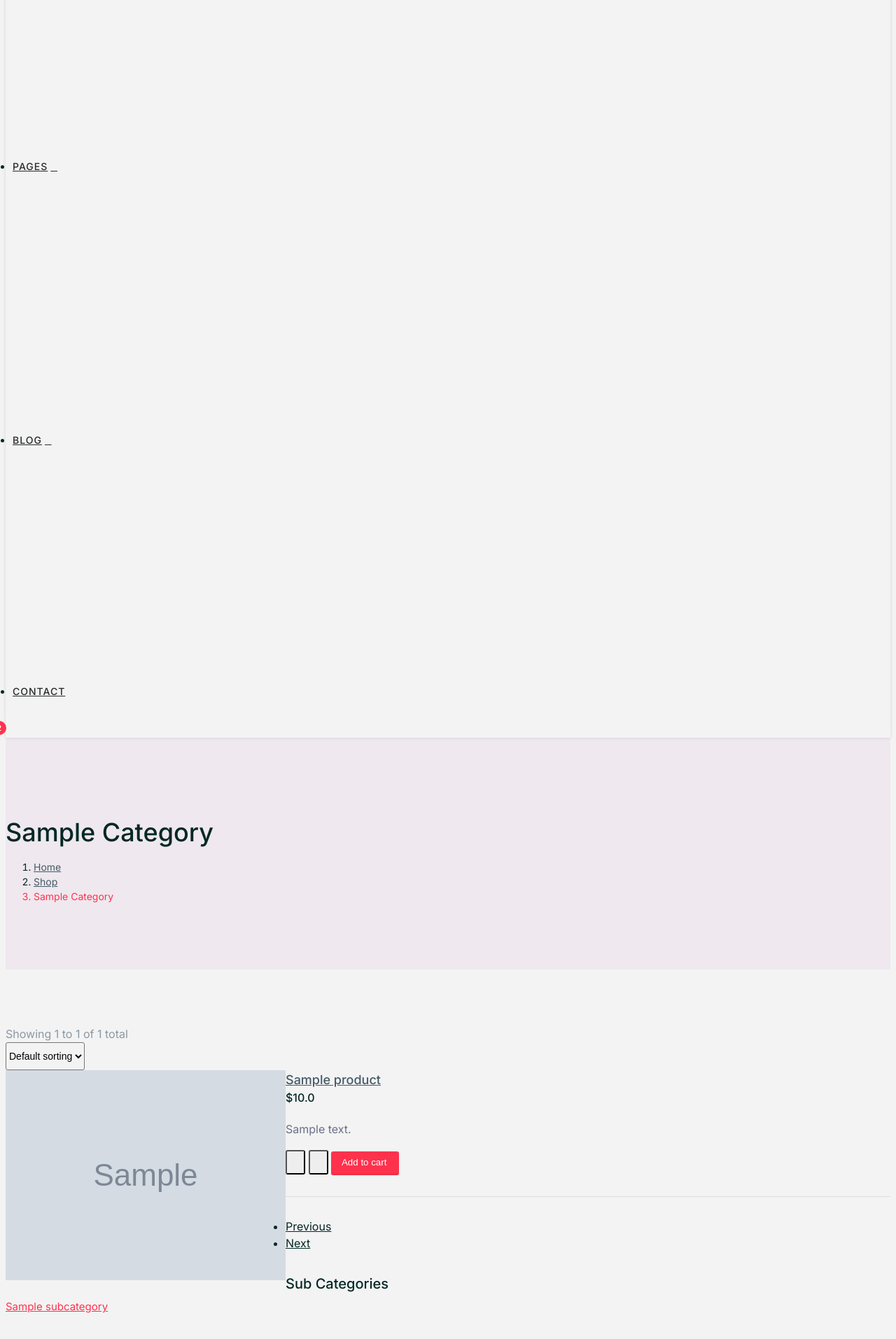
After one commit to MahmudulHassan5809/Ecommerce-Django, a Django app: a page that uses templates/ecom/category_products.html in a window 1280 px wide. The commit adds this page. Shown: the part 3400-5313 px from the top of the page at 70% size. Run offline with Django 3.2, Linux system fonts and the light colour scheme; tables that the repository leaves empty hold one stand-in row (values such as "Sample post"); grey boxes marked "Sample" are stand-in pictures; some libraries are stand-ins or nearby versions.

Commit message:
Category Product Page Created

```diff
--- a/ecom/forms.py
+++ b/ecom/forms.py
@@ -1,7 +1,7 @@
 from django import forms
 from django.forms import FileInput
 from django.forms import ModelForm
-from .models import Product, ProductImage
+from .models import Product, ProductImage, Brand
 
 
 class ProductForm(forms.ModelForm):
@@ -19,3 +19,16 @@
     class Meta:
         model = Product
         exclude = ('slug',)
+
+
+class BrandForm(forms.ModelForm):
+    name = forms.ModelMultipleChoiceField(
+        label="Brand Name", widget=forms.CheckboxSelectMultiple, queryset=Brand.objects.all())
+
+    class Meta:
+        model = Brand
+        exclude = ('slug',)
+
+    def __init__(self, *args, **kwargs):
+        super(BrandForm, self).__init__(*args, **kwargs)
+        self.fields['name'].label = ''
--- a/ecom/urls.py
+++ b/ecom/urls.py
@@ -8,4 +8,5 @@
 app_name = "ecom"
 urlpatterns = [
     path('', views.HomeView.as_view(), name="home"),
+    path('category/<str:slug>/<int:id>/', views.CategoryView.as_view(), name="category_view"),
 ]
--- a/ecom/views.py
+++ b/ecom/views.py
@@ -2,7 +2,10 @@
 from django.urls import reverse_lazy
 import datetime
 from django.utils.timezone import now, localtime
-from .models import LeadSection, Product
+import urllib.parse
+from django.core.paginator import Paginator, EmptyPage, PageNotAnInteger
+from .models import LeadSection, Product, Category, Brand
+from .forms import BrandForm
 from django.views import View, generic
 # Create your views here.
 
@@ -50,3 +53,40 @@
             'today_products': today_products
         }
         return render(request, 'ecom/home.html', context)
+
+
+class CategoryView(View):
+    def get(self, request, *args, **kwargs):
+        cat_id = kwargs.get('id')
+        category_name = urllib.parse.unquote(kwargs.get('slug'))
+
+        category_obj = get_object_or_404(Category, id=cat_id)
+
+        products = Product.objects.filter(active=True, category=category_obj)
+
+        products = data_paginator(request, products)
+
+        brand_form = BrandForm()
+
+        context = {
+            'title': category_obj.name.title(),
+            'category_obj': category_obj,
+            'products': products,
+            'brand_form': brand_form
+        }
+
+        return render(request, 'ecom/category_products.html', context)
+
+
+def data_paginator(request, product_list):
+    page = request.GET.get('page', 1)
+
+    paginator = Paginator(product_list, 10)
+    try:
+        products = paginator.page(page)
+    except PageNotAnInteger:
+        products = paginator.page(1)
+    except EmptyPage:
+        products = paginator.page(paginator.num_pages)
+
+    return products
--- /dev/null
+++ b/templates/ecom/category_products.html
@@ -0,0 +1,175 @@
+{% extends 'auth_base.html' %}
+
+{% load crispy_forms_tags %}
+
+{% block title %}
+    {{title}}
+{% endblock title %}
+
+
+{% block content %}
+    <section class="bg-white">
+        <div class="container">
+           <div class="row">
+                <div class="col-lg-9 col-md-12 order-lg-1">
+                    <div class="row mb-4 align-items-center">
+                      <div class="col-md-5 mb-3 mb-md-0"> <span class="text-muted">Showing {{ products.start_index }} to {{ products.paginator.count }} of {{ products.end_index }} total</span>
+                      </div>
+                      <div class="col-md-7 d-flex align-items-center justify-content-md-end">
+                        <div class="sort-filter ml-2 d-flex align-items-center">
+                          <select class="custom-select" id="inputGroupSelect02">
+                            <option selected>Default sorting</option>
+                            <option value="1">Newest Item</option>
+                            <option value="2">Populer</option>
+                            <option value="3">Best Match</option>
+                          </select>
+                        </div>
+                      </div>
+                    </div>
+                    <div class="card product-list mb-5">
+                      <div class="row align-items-center">
+                        {% for product in products %}
+                        <div class="col-lg-4 col-md-5">
+                            <a class="card-img-hover d-block" href="#">
+                            {% with product.product_images.all|first as image %}
+                            <img class="card-img-top card-img-back" src="{{image.image.url}}" alt="...">
+                            {% endwith %}
+                            {% with product.product_images.all|first as image %}
+                            <img class="card-img-top card-img-front" src="{{image.image.url}}" alt="...">
+                            {% endwith %}
+                          </a>
+                        </div>
+                        <div class="col-lg-8 col-md-7">
+                          <div class="card-info">
+                            <div class="card-body">
+                              <div class="product-title"><a class="link-title" href="product-left-image.html">{{product.title}}</a>
+                              </div>
+                              <div class="mt-1">
+                                {% if product.discount_price %}
+                                    <span class="product-price text-dark">
+                                        <del class="text-muted">${{product.price}}</del> ${{product.discount_price}}
+                                    </span>
+                                {% else %}
+                                    <span class="product-price text-dark">
+                                        ${{product.price}}
+                                    </span>
+                                {% endif %}
+                                <div class="star-rating"><i class="las la-star"></i><i class="las la-star"></i><i class="las la-star"></i><i class="las la-star"></i><i class="las la-star"></i>
+                                </div>
+                              </div>
+                              <p class="mb-3 mt-2">{{product.excerpt}}</p>
+                            </div>
+                            <div class="card-footer bg-transparent border-0">
+                              <div class="product-link d-flex align-items-center">
+                                <button class="btn btn-compare mr-2" data-toggle="tooltip" data-placement="top" title="Compare" type="button"><i class="las la-random"></i>
+                                </button>
+                                <button class="btn btn-compare mr-2" data-toggle="tooltip" data-placement="top" title="Compare" type="button"><i class="lar la-heart"></i>
+                                </button>
+                                <button class="btn-cart btn btn-pink mr-2" type="button"><i class="las la-shopping-cart mr-1"></i> Add to cart </button>
+                            </div>
+                            </div>
+                          </div>
+                        </div>
+                        {% endfor %}
+                      </div>
+                    </div>
+
+                    {% include 'partials/ecom/_pagination.html' %}
+                </div>
+                <div class="col-lg-3 col-md-12 sidebar mt-8 mt-lg-0">
+        <div>
+          <div class="widget widget-categories mb-4 border rounded p-4">
+            <h5 class="widget-title mb-3">Sub Categories</h5>
+
+              <div class="card border-0 mb-2">
+                <div class="card-body text-muted">
+                    <ul class="list-unstyled">
+                        {% for sub_cat in category_obj.subcategories.all %}
+                        <li> <a href="#">{{sub_cat.name}}</a></li>
+                        {% endfor %}
+                    </ul>
+                </div>
+
+              </div>
+           </div>
+           <div class="widget widget-brand mb-4 border rounded p-4">
+            <h5 class="widget-title mb-3">Price</h5>
+           <div class="custom-control custom-checkbox mb-2">
+              <input type="checkbox" class="custom-control-input" id="priceCheck1">
+              <label class="custom-control-label" for="priceCheck1">Under $10</label>
+            </div>
+            <div class="custom-control custom-checkbox mb-2">
+              <input type="checkbox" class="custom-control-input" id="priceCheck1">
+              <label class="custom-control-label" for="priceCheck1">$10 - $100</label>
+            </div>
+            <div class="custom-control custom-checkbox mb-2">
+              <input type="checkbox" class="custom-control-input" id="priceCheck2">
+              <label class="custom-control-label" for="priceCheck2">$100 - $200</label>
+            </div>
+            <div class="custom-control custom-checkbox mb-2">
+              <input type="checkbox" class="custom-control-input" id="priceCheck3">
+              <label class="custom-control-label" for="priceCheck3">$200 - $300</label>
+            </div>
+            <div class="custom-control custom-checkbox mb-2">
+              <input type="checkbox" class="custom-control-input" id="priceCheck4">
+              <label class="custom-control-label" for="priceCheck4">$300 - $400</label>
+            </div>
+            <div class="custom-control custom-checkbox mb-2">
+              <input type="checkbox" class="custom-control-input" id="priceCheck5">
+              <label class="custom-control-label" for="priceCheck5">$400 - $1000</label>
+            </div>
+          </div>
+          <div class="widget widget-brand mb-4 border rounded p-4">
+            <h5 class="widget-title mb-3">Brand</h5>
+            <div class="custom-control custom-checkbox mb-2">
+              {{brand_form|crispy}}
+            </div>
+          </div>
+          <div class="widget widget-size mb-4 border rounded p-4">
+            <h5 class="widget-title mb-3">Size</h5>
+            <ul class="list-inline clearfix">
+              <li>
+                <input name="sc" id="xs-size" type="radio">
+                <label for="xs-size">XS</label>
+              </li>
+              <li>
+                <input name="sc" id="s-size" type="radio">
+                <label for="s-size">S</label>
+              </li>
+              <li>
+                <input name="sc" id="m-size" checked="" type="radio">
+                <label for="m-size">M</label>
+              </li>
+              <li>
+                <input name="sc" id="l-size" type="radio">
+                <label for="l-size">L</label>
+              </li>
+              <li>
+                <input name="sc" id="xl-size" type="radio">
+                <label for="xl-size">XL</label>
+              </li>
+
+
+
+            </ul>
+          </div>
+           <div class="widget mb-4">
+          <div class="position-relative rounded overflow-hidden">
+            <!-- Background -->
+            <img class="img-fluid hover-zoom" src="assets/images/product-ad/side-banner.jpg" alt="">
+            <!-- Body -->
+            <div class="position-absolute top-50 pl-5 side-banner">
+              <h6 class="text-dark">Todays Deals</h6>
+              <!-- Heading -->
+              <h4 class="font-w-6 text-dark">Accessories <br>
+                Special</h4>
+              <!-- Link --> <a class="more-link" href="#">Shop Now </a> </div>
+          </div>
+          </div>
+
+        </div>
+      </div>
+           </div>
+        </div>
+    </section>
+{% endblock content %}
--- a/templates/partials/ecom/_hero_section.html
+++ b/templates/partials/ecom/_hero_section.html
@@ -9,7 +9,7 @@
             <div id="navCatContent" class="nav_cat navbar">
               <ul>
                 {% for cat in categories %}
-                  <li><a class="dropdown-item nav-link nav_item" href="#"><i class="{{cat.icon}}"></i> <span>{{cat.name}}</span></a></li>
+                  <li><a class="dropdown-item nav-link nav_item" href="{% url 'ecom:category_view' cat.slug cat.id %}"><i class="{{cat.icon}}"></i> <span>{{cat.name}}</span></a></li>
                 {% endfor %}
               </ul>
             </div>
--- /dev/null
+++ b/templates/partials/ecom/_pagination.html
@@ -0,0 +1,26 @@
+<nav aria-label="Page navigation" class="mt-5">
+          <ul class="pagination">
+            {% if page_obj.has_previous %}
+                <li class="page-item"><a class="page-link" href="?page={{ page_obj.previous_page_number }}">Previous</a>
+                </li>
+            {% else %}
+                 <li class="page-item"><a class="page-link" href="javascript:void(0)">Previous</a>
+                </li>
+            {% endif %}
+
+            {% for i in page_obj.paginator.page_range %}
+                {% if page_obj.number == i %}
+                <li class="page-item"><a class="page-link" href="?page={{ i }}">{{i}}</a>
+                </li>
+                {% endif %}
+            {% endfor %}
+
+            {% if page_obj.has_next %}
+            <li class="page-item"><a class="page-link" href="?page={{ page_obj.next_page_number }}">Next</a>
+            </li>
+            {% else %}
+                <li class="page-item"><a class="page-link" href="javascript:void(0)">Next</a>
+            </li>
+            {% endif %}
+          </ul>
+</nav>
```
Also changed, not shown: ecom/admin.py (+12 -1 lines), ecom/models.py (+21 -3 lines), ecom/migrations/0006_auto_20200906_1449.py (added), ecom/migrations/0007_product_brand.py (added), ecom/migrations/0008_auto_20200906_1518.py (added), ecom/migrations/0009_auto_20200906_1519.py (added), ecom/migrations/0010_auto_20200906_1520.py (added).
